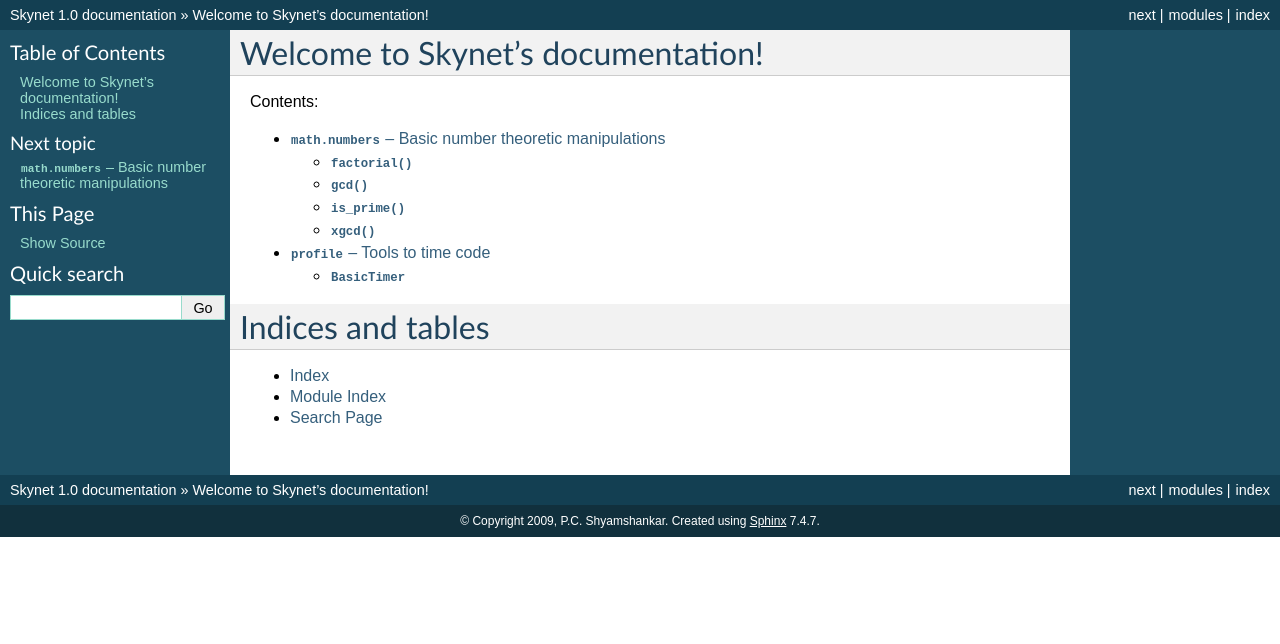
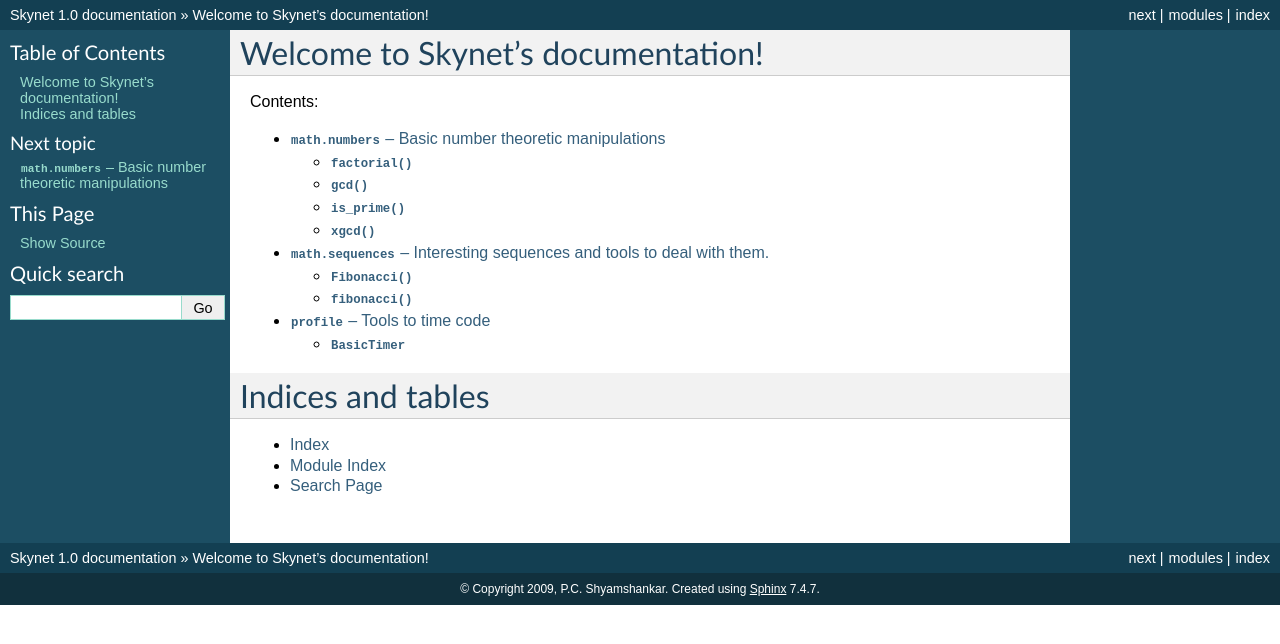
Before and after one commit to sykloid/skynet, a Sphinx documentation site: the page built from doc/source/index.rst, in a window 1280 px wide. Shown: the top 644 px of the page. Built offline with Sphinx 7.4.7, drawn with Linux system fonts in a browser that asks for light colours; formulas are drawn with MathJax 3; some of the changed lines change nothing that is shown.

Commit message:
Added documentation for Fibonacci sequence tools.

```diff
--- a/doc/source/index.rst
+++ b/doc/source/index.rst
@@ -12,6 +12,7 @@ Contents:
    :maxdepth: 2
 
    math/numbers
+   math/sequences
    profile
 
 Indices and tables
--- /dev/null
+++ b/doc/source/math/sequences.rst
@@ -0,0 +1,21 @@
+=============================================================================
+ :mod:`math.sequences` -- Interesting sequences and tools to deal with them.
+=============================================================================
+
+.. module:: math.sequences
+    :synopsis: Interesting sequences and tools to deal with them.
+.. sectionauthor:: P.C. Shyamshankar <sykora@lucentbeing.com>
+
+This module defines various tools, especially generators and iterators to work
+with some common and interesting sequences.
+
+.. function:: Fibonacci()
+
+    A generator for the sequence of Fibonacci Numbers, ``0, 1, 1, 2, 3, 5, 8,
+    ...``, where the first two terms are 0 and 1, and each subsequent term is
+    the sum of the two previous terms.
+
+.. function:: fibonacci(n)
+
+    Computes the nth Fibonacci number. The 0th term is defined as 0, first term
+    as 1.
```
